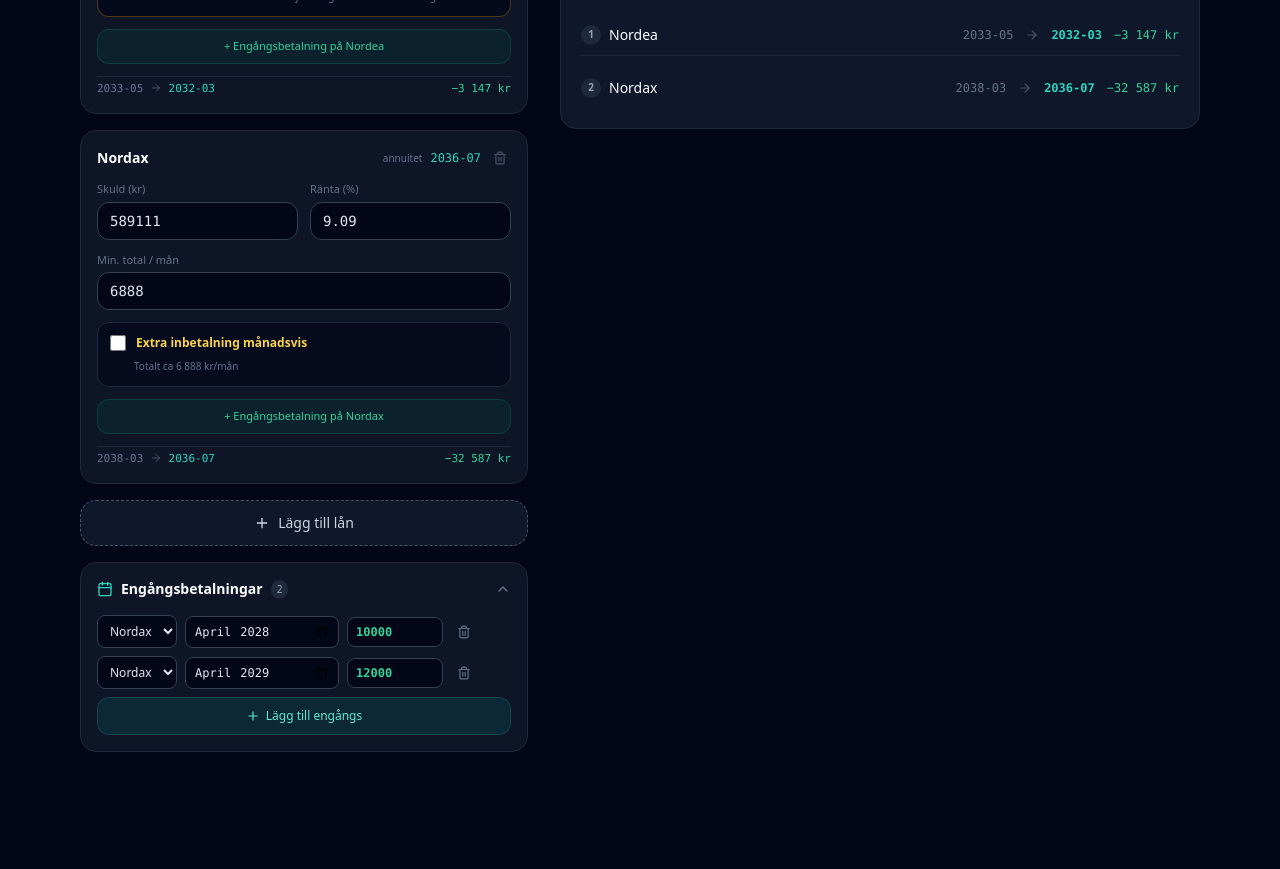
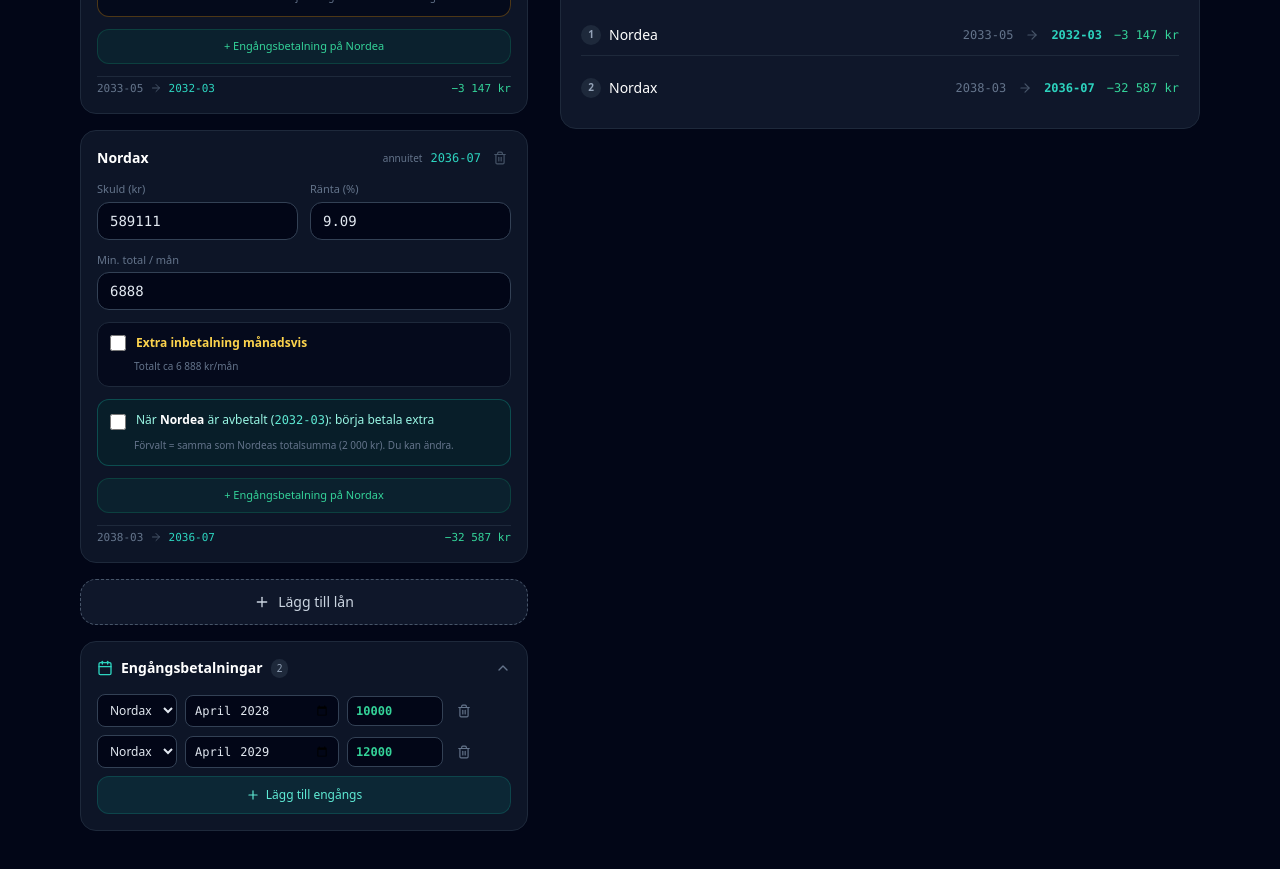
Before and after one commit to jonjys/debt-optimizer-standalone, a Next.js app: page / in a window 1280 px wide. Shown: the part 560-1429 px from the top of the page. Before the commit the page ends 1352 px from the top, so only its background shows below. Built offline with nearby package versions, Linux system fonts and the light colour scheme.

Commit message:
Update DebtOptimizerView.tsx

```diff
--- a/components/debt-optimizer/DebtOptimizerView.tsx
+++ b/components/debt-optimizer/DebtOptimizerView.tsx
@@ -492,6 +492,89 @@
                     </div>
                   )}
 
+                  {idx > 0 && strategy === "cascade" && (() => {
+                    const prev = loans[idx - 1];
+                    const prevRes = result.loanResults.find((r) => r.id === prev.id);
+                    const prevDate = prevRes?.newEndDate || "—";
+                    const prevTotal =
+                      prev.paymentStyle === "fixed_amort" && prev.targetMonthlyEnabled
+                        ? prev.targetMonthlyTotal || prev.currentMonthlyPayment
+                        : prev.currentMonthlyPayment +
+                          (prev.extraMonthlyEnabled ? prev.extraMonthly || 0 : 0);
+                    const isOn =
+                      !!loan.extraMonthlyEnabled &&
+                      (loan.extraMonthlyFrom || "") === prevDate;
+                    return (
+                      <div className="bg-teal-950/40 border border-teal-500/30 rounded-xl p-3 space-y-2">
+                        <label className="flex items-start gap-2.5 cursor-pointer select-none">
+                          <input
+                            type="checkbox"
+                            checked={isOn || (!!loan.extraMonthlyEnabled && (loan.extraMonthlyFrom || "") >= (prevDate !== "—" ? prevDate : ""))}
+                            onChange={(e) => {
+                              if (e.target.checked) {
+                                updateLoan(loan.id, {
+                                  extraMonthlyEnabled: true,
+                                  extraMonthly: prevTotal,
+                                  extraMonthlyFrom: prevDate !== "—" ? prevDate : startDate,
+                                });
+                              } else {
+                                updateLoan(loan.id, {
+                                  extraMonthlyEnabled: false,
+                                });
+                              }
+                            }}
+                            className="w-4 h-4 mt-0.5 rounded accent-teal-400"
+                          />
+                          <span className="text-xs text-teal-200 leading-snug">
+                            När <span className="font-bold text-white">{prev.name}</span> är
+                            avbetalt (
+                            <span className="font-mono text-teal-300">{prevDate}</span>
+                            ): börja betala extra
+                          </span>
+                        </label>
+                        {(isOn || loan.extraMonthlyEnabled) && (
+                          <div className="grid grid-cols-2 gap-2 pl-6">
+                            <div>
+                              <label className="text-[10px] text-slate-500 block mb-0.5">
+                                Extra kr/mån
+                              </label>
+                              <NumField
+                                value={loan.extraMonthly ?? prevTotal}
+                                onChange={(n) =>
+                                  updateLoan(loan.id, {
+                                    extraMonthly: n,
+                                    extraMonthlyEnabled: true,
+                                  })
+                                }
+                                className="w-full bg-slate-950 border border-teal-500/40 rounded-lg px-2 py-1.5 text-xs font-mono font-bold text-teal-300 text-center outline-none"
+                              />
+                            </div>
+                            <div>
+                              <label className="text-[10px] text-slate-500 block mb-0.5">
+                                Från (auto)
+                              </label>
+                              <input
+                                type="month"
+                                value={loan.extraMonthlyFrom || (prevDate !== "—" ? prevDate : startDate)}
+                                onChange={(e) =>
+                                  updateLoan(loan.id, {
+                                    extraMonthlyFrom: e.target.value,
+                                    extraMonthlyEnabled: true,
+                                  })
+                                }
+                                className="w-full bg-slate-950 border border-slate-700 rounded-lg px-2 py-1.5 text-xs font-mono text-teal-400"
+                              />
+                            </div>
+                          </div>
+                        )}
+                        <p className="text-[10px] text-slate-500 pl-6">
+                          Förvalt = samma som {prev.name}s totalsumma (
+                          {prevTotal.toLocaleString("sv-SE")} kr). Du kan ändra.
+                        </p>
+                      </div>
+                    );
+                  })()}
+
                   <button
                     type="button"
                     onClick={() => addOneTime(loan.id)}
```
